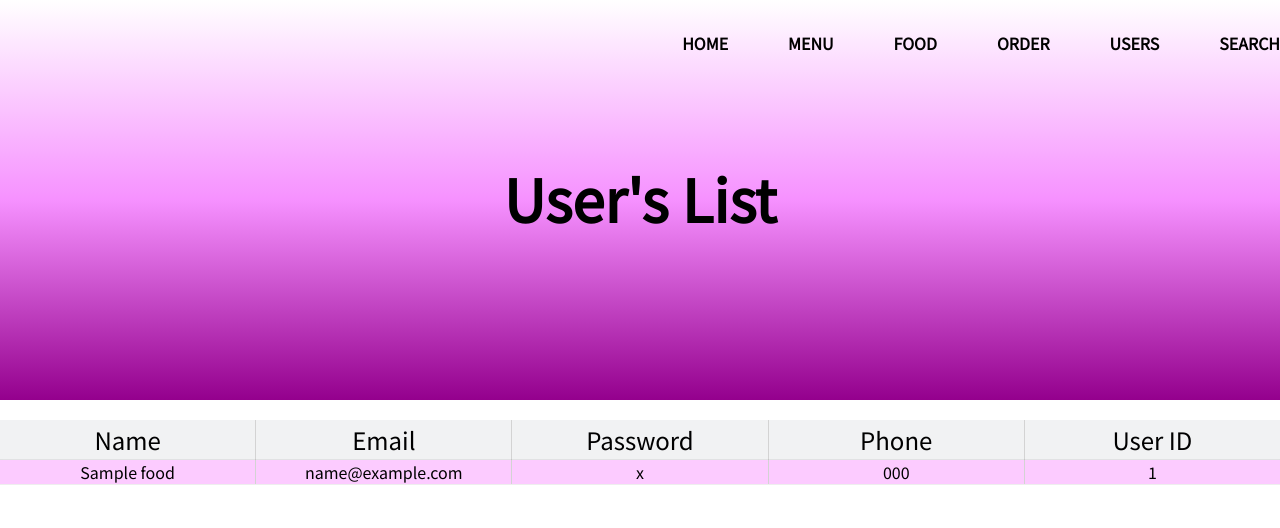
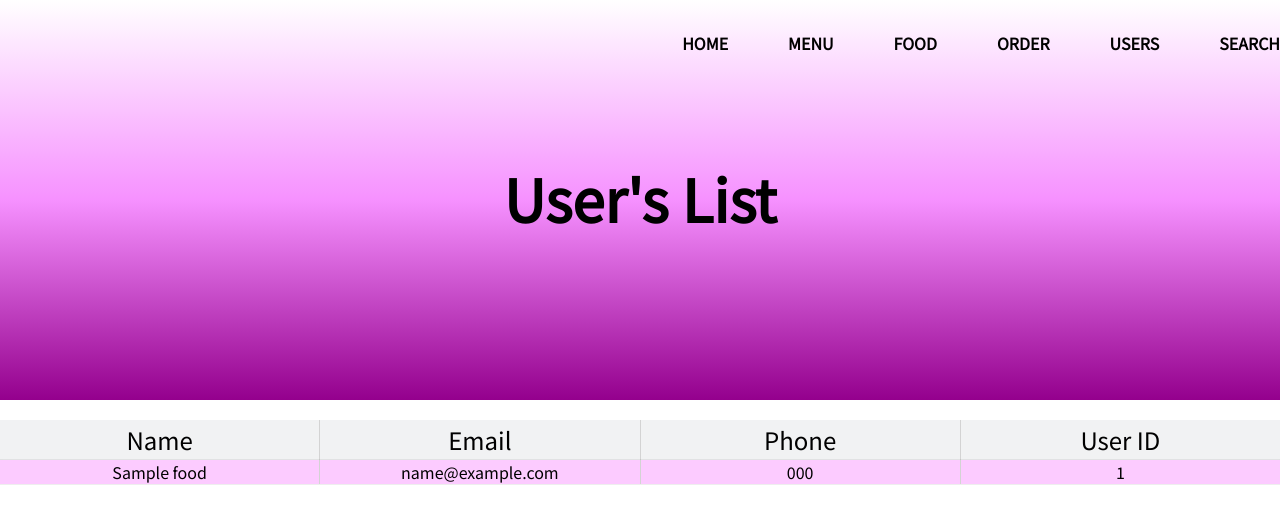
Before and after one commit to wadoodalam/changsKitchen, a Django app: template changskitchenapp/templates/searchusers.html in a window 1280 px wide. Shown: the top 528 px of the page. Run offline with Django 3.2, Linux system fonts and the light colour scheme; the template is opened without the code that fills it: most values are stand-ins (such as "Sample title", 1, 10 or a date in 2020).

Commit message:
User issues resolved

```diff
--- a/changskitchenapp/templates/searchusers.html
+++ b/changskitchenapp/templates/searchusers.html
@@ -28,7 +28,6 @@
                         <div class ="category">
                             <li>Name</li>
                             <li>Email</li>
-                            <li>Password</li>
                             <li>Phone</li>
                             <li>User ID</li>
                         </div>
@@ -37,7 +36,6 @@
                         <tr class = "table_users">
                             <td>{{user.name}}</td>
                             <td>{{user.email}}</td>
-                            <td>{{user.password}}</td>
                             <td>{{user.phone}}</td>
                             <td>{{user.uid}}</td>
                         </tr>
--- a/changskitchenapp/views.py
+++ b/changskitchenapp/views.py
@@ -229,7 +229,8 @@ def Searchresults(request):
                     "phone": phone,
                     "uid": uid
                 }
-            comb_list.append(user)
+                comb_list.append(user)
+
             # send all data in zip form to searchusers.html
             return render(request, "searchusers.html", {"comb_list": comb_list})
         elif title == "Dishes":
```
